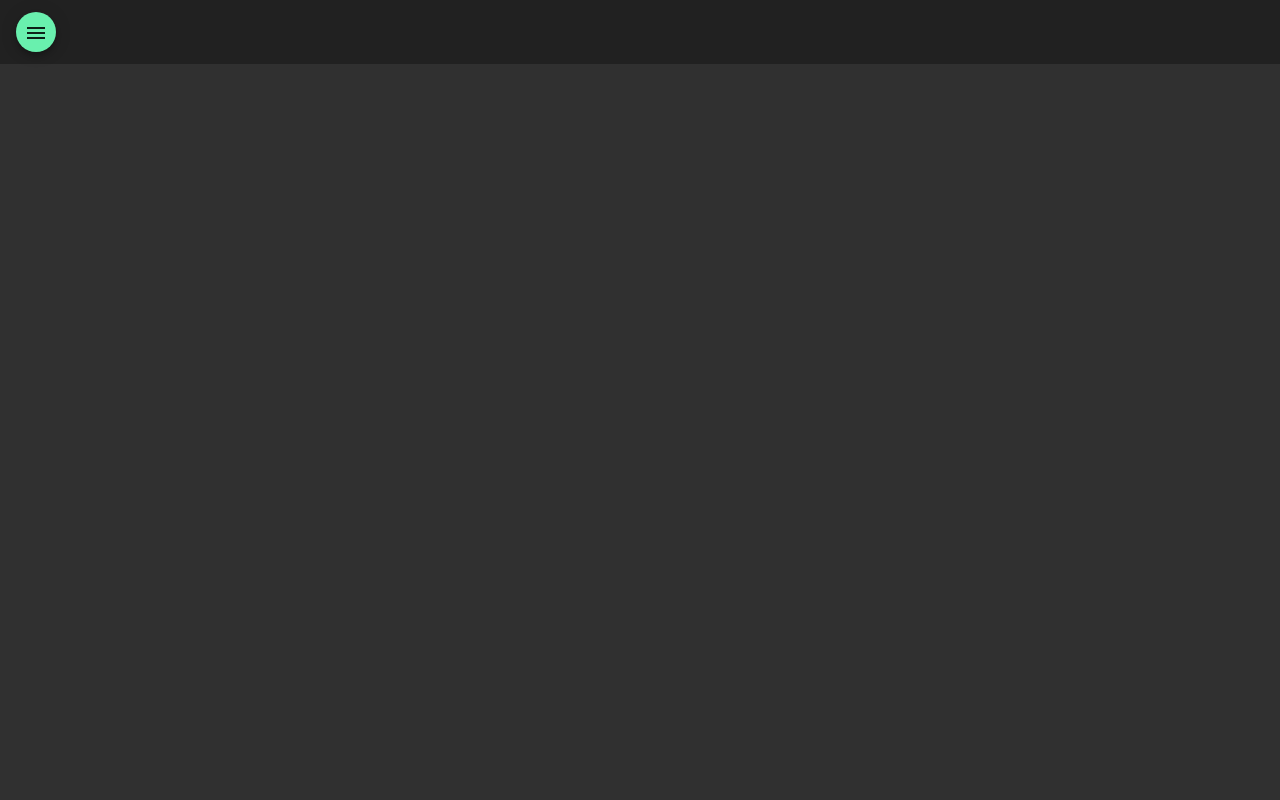
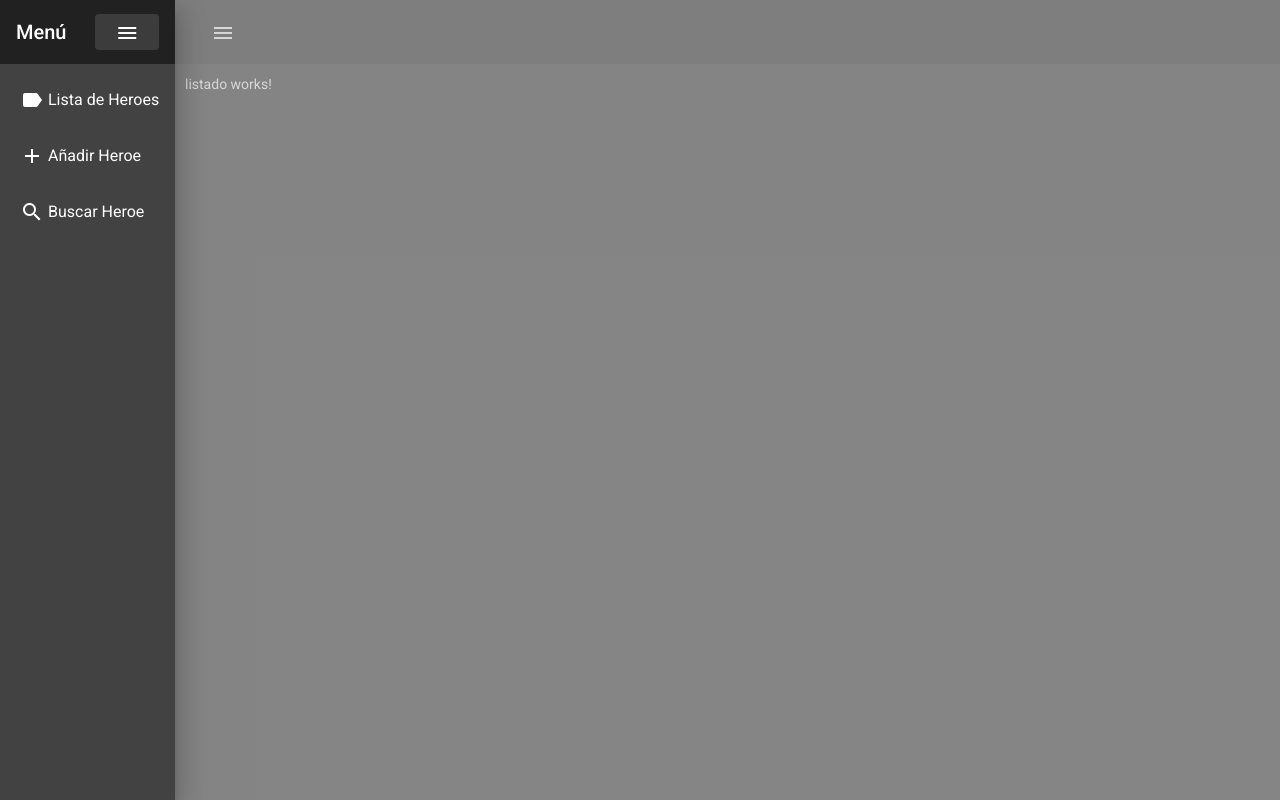
Before and after one commit to fabCastillo/heroes-app, an Angular app: page /heroes/listado in a window 1280 px wide. Both pictures are taken after a click on the button "menu". Built offline with nearby package versions, Linux system fonts and the light colour scheme.

Commit message:
Terminar el sidenav; crear el navlist; btn logout

```diff
--- a/src/app/heroes/pages/home/home.component.html
+++ b/src/app/heroes/pages/home/home.component.html
@@ -1,9 +1,44 @@
-<mat-drawer-container fullscreen>
-    <mat-drawer-content>
+<mat-sidenav-container fullscreen>
+    <mat-sidenav #sidenav mode="push">
+
         <mat-toolbar>
-            <button mat-mini-fab>
+            <h1>Menú</h1>
+            <span class="spacer"></span>
+            <button mat-button
+                    (click)="sidenav.toggle()">
                 <mat-icon>menu</mat-icon>
-              </button>
+                </button>
         </mat-toolbar>
-    </mat-drawer-content>
-</mat-drawer-container>
+
+        <mat-list>
+            <mat-list-item routerLink="listado" (click)="sidenav.toggle()">
+                <mat-icon mat-list-icon>label</mat-icon>
+                Lista de Heroes
+            </mat-list-item>
+            <mat-list-item routerLink="agregar" (click)="sidenav.toggle()">
+                <mat-icon mat-list-icon>add</mat-icon>
+                Añadir Heroe
+            </mat-list-item>
+            <mat-list-item routerLink="buscar" (click)="sidenav.toggle()">
+                <mat-icon mat-list-icon>search</mat-icon>
+                Buscar Heroe
+            </mat-list-item>
+        </mat-list>
+    </mat-sidenav>
+
+    <mat-toolbar>
+        <button mat-button
+                (click)="sidenav.toggle()">
+            <mat-icon>menu</mat-icon>
+            </button>
+        <span class="spacer"></span>
+        <button mat-button>
+            <h1>Logout</h1>
+        </button>
+    </mat-toolbar>
+
+    <div class="container">
+        <router-outlet></router-outlet>
+    </div>
+
+</mat-sidenav-container>
--- a/src/app/heroes/pages/home/home.component.ts
+++ b/src/app/heroes/pages/home/home.component.ts
@@ -3,8 +3,9 @@ import { Component, OnInit } from '@angular/core';
 @Component({
   selector: 'app-home',
   templateUrl: './home.component.html',
-  styles: [
-  ]
+  styles: [`
+    .container { margin: 10px; }
+  `]
 })
 export class HomeComponent implements OnInit {
 
--- a/src/app/material/material.module.ts
+++ b/src/app/material/material.module.ts
@@ -2,6 +2,7 @@ import { NgModule } from '@angular/core';
 
 import { MatButtonModule } from '@angular/material/button';
 import { MatIconModule } from '@angular/material/icon';
+import { MatListModule } from '@angular/material/list';
 import { MatSidenavModule } from '@angular/material/sidenav';
 import { MatToolbarModule } from '@angular/material/toolbar';
 
@@ -10,6 +11,7 @@ import { MatToolbarModule } from '@angular/material/toolbar';
   exports: [
     MatButtonModule,
     MatIconModule,
+    MatListModule,
     MatSidenavModule,
     MatToolbarModule
   ]
--- a/src/styles.css
+++ b/src/styles.css
@@ -2,3 +2,4 @@
 
 html, body { height: 100%; }
 body { margin: 0; font-family: Roboto, "Helvetica Neue", sans-serif; }
+.spacer { flex: 1 1 auto; }
```
